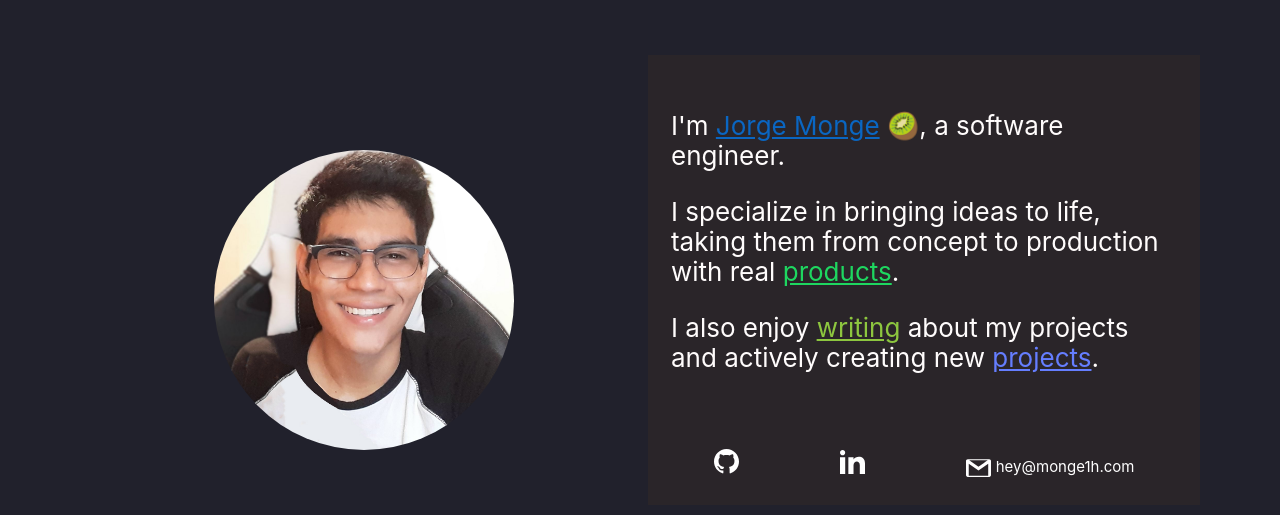
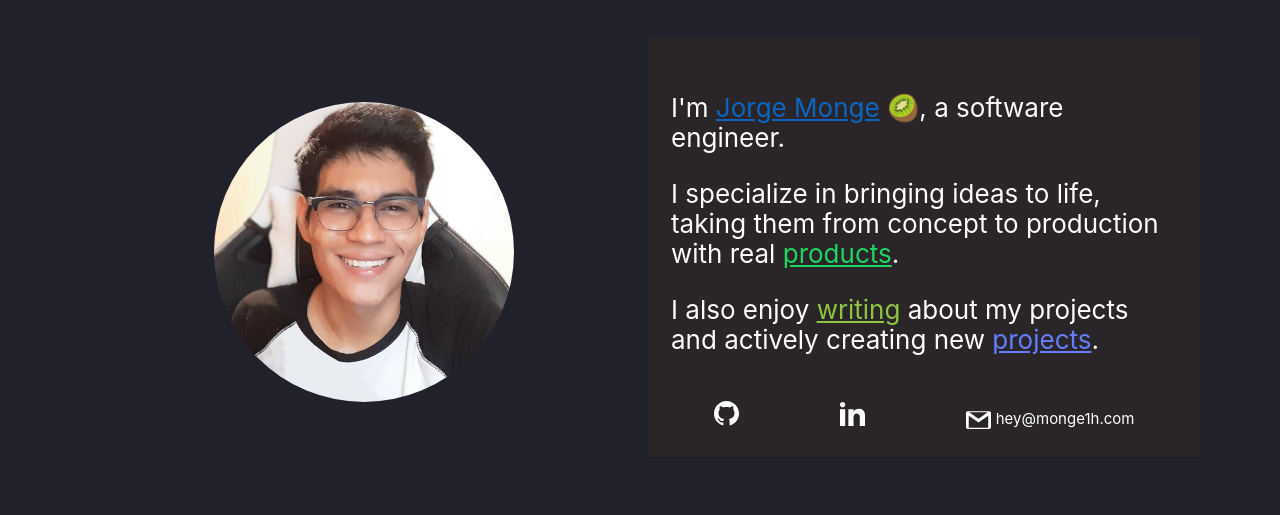
Before and after one commit to Monge1h/monge1h.com, a Next.js app: page / in a window 1280 px wide. Shown: the part 207-722 px from the top of the page. Built offline with nearby package versions, Linux system fonts and the light colour scheme.

Commit message:
💄 fix margins

```diff
--- a/styles/Home.module.css
+++ b/styles/Home.module.css
@@ -2,18 +2,17 @@
 .main_container{
     background-color: var(--dark-blue);
     justify-content: center;
-    height: 85vh;
 }
 .text_container{
 	background-color: var(--black);
-	margin:0px 40px 40px 40px;
+	margin:0px 40px 10px 40px;
 	line-height: 30px;
 	padding: 15px;
 }
 .text_description{
 	color: var(--white-text);
 	padding: 5px;
-	margin: 10px 3px 40px 3px;
+	margin: 10px 3px 10px 3px;
 	font-size: 2.6rem;
 }
 .img_container{
@@ -21,11 +20,11 @@
     width: 100vw;
     align-self: center;
     justify-content: center;
-    margin-top: 80px;
-    margin-bottom: 60px;
+    margin-top: 50px;
+    margin-bottom: 20px;
 }
 .img_profile{
-    margin-top: 80px;
+    margin-top: 0px;
     min-width: 176px;
     height: 181px;
     border-radius: 100px;
@@ -33,7 +32,7 @@
     object-fit: cover;
     background-size: cover;
     background-repeat: no-repeat;
-    margin-bottom: 60px;
+    margin-bottom: 20px;
 }
 
 /* laptop */
@@ -45,7 +44,7 @@
         align-items: center;
         justify-content: center;
         margin: auto;
-        padding: 66px 10px 10px;
+        padding: 0px 10px 10px;
         max-width: 1140px;
     }
     .img_profile{
```
